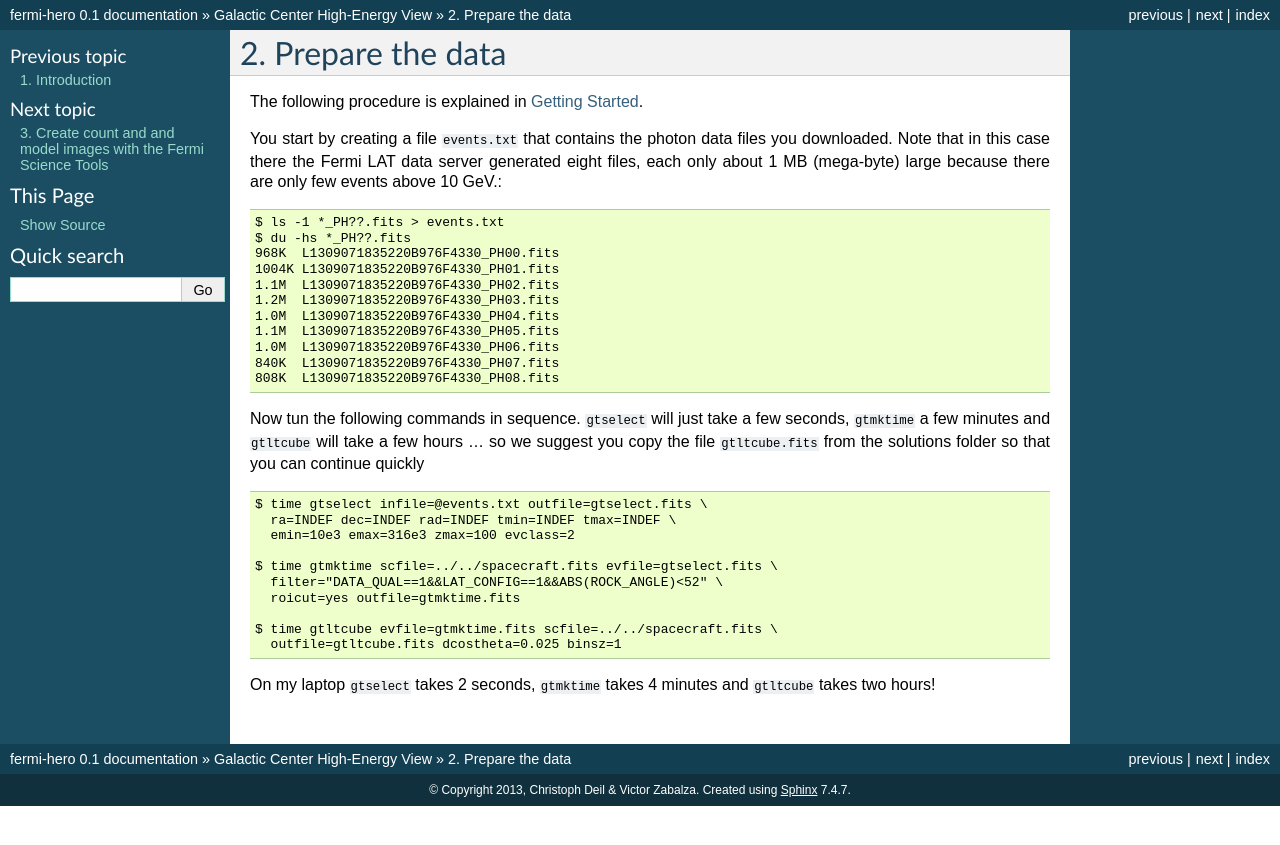
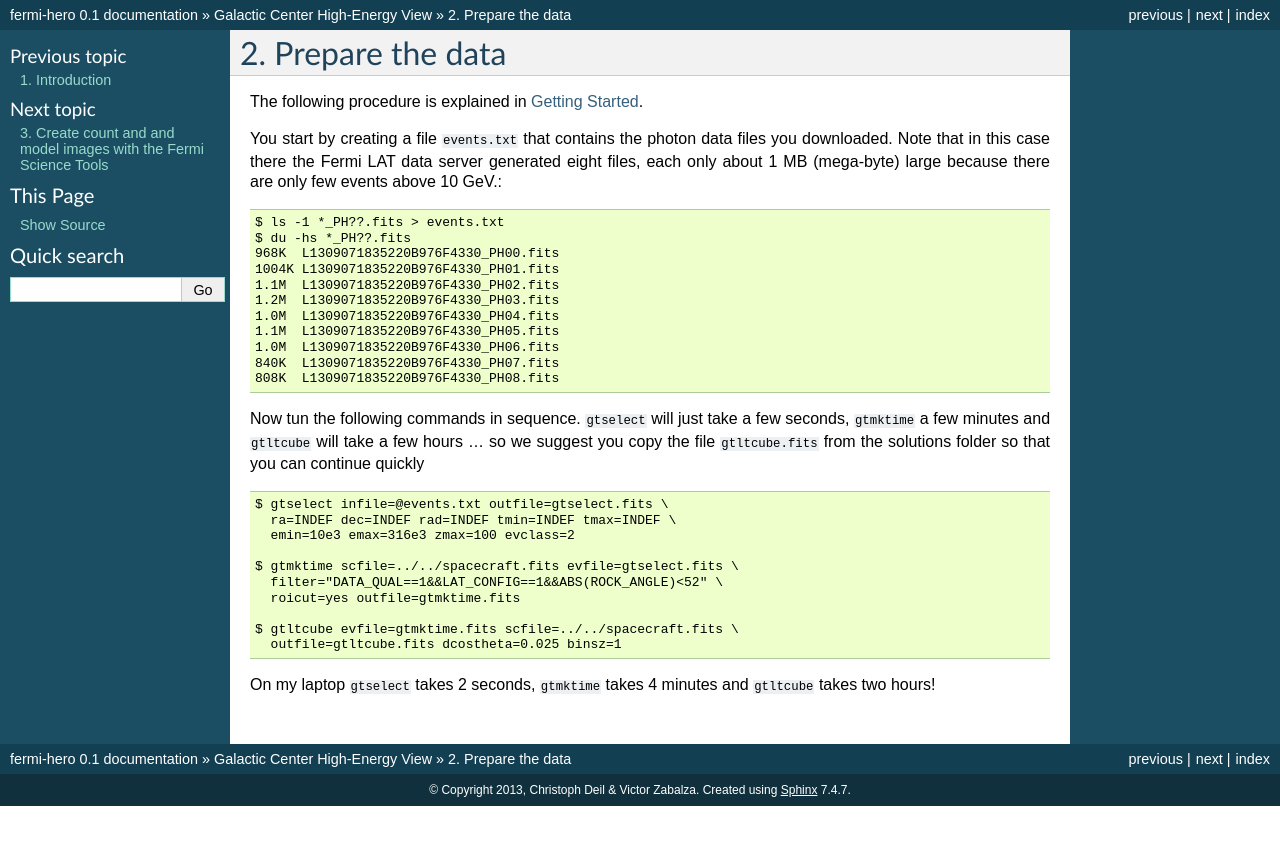
Before and after one commit to gammapy/fermi-hero, a Sphinx documentation site: the page built from docs/galactic_center/prepare_data.rst, in a window 1280 px wide. Shown: the top 845 px of the page. Built offline with Sphinx 7.4.7, drawn with Linux system fonts in a browser that asks for light colours.

Commit message:
Remove unix `time` in from of commands to avoid confusion.

```diff
--- a/docs/galactic_center/prepare_data.rst
+++ b/docs/galactic_center/prepare_data.rst
@@ -26,15 +26,15 @@ Now tun the following commands in sequence. ``gtselect`` will just take a few se
 you copy the file ``gtltcube.fits`` from the solutions folder so that you can continue quickly ::
 
 
-   $ time gtselect infile=@events.txt outfile=gtselect.fits \
+   $ gtselect infile=@events.txt outfile=gtselect.fits \
      ra=INDEF dec=INDEF rad=INDEF tmin=INDEF tmax=INDEF \
      emin=10e3 emax=316e3 zmax=100 evclass=2
 
-   $ time gtmktime scfile=../../spacecraft.fits evfile=gtselect.fits \
+   $ gtmktime scfile=../../spacecraft.fits evfile=gtselect.fits \
      filter="DATA_QUAL==1&&LAT_CONFIG==1&&ABS(ROCK_ANGLE)<52" \
      roicut=yes outfile=gtmktime.fits
 
-   $ time gtltcube evfile=gtmktime.fits scfile=../../spacecraft.fits \
+   $ gtltcube evfile=gtmktime.fits scfile=../../spacecraft.fits \
      outfile=gtltcube.fits dcostheta=0.025 binsz=1
 
 On my laptop ``gtselect`` takes 2 seconds, ``gtmktime`` takes 4 minutes and ``gtltcube`` takes two hours!
--- a/docs/galactic_center/science_tool_images.rst
+++ b/docs/galactic_center/science_tool_images.rst
@@ -72,17 +72,17 @@ that come with the Fermi Science tools software distribution so that the tools w
 
 Now we can run the tools to compute exposure and the PSF-convolved model image using these commands::
 
-   $ time gtbin evfile=gtmktime.fits scfile=../../spacecraft.fits outfile=count_cube.fits \
+   $ gtbin evfile=gtmktime.fits scfile=../../spacecraft.fits outfile=count_cube.fits \
      algorithm=CCUBE ebinalg=LOG emin=10e3 emax=316e3 enumbins=8 \
      nxpix=600 nypix=100 binsz=0.1 coordsys=GAL \
      xref=0 yref=0 axisrot=0 proj=CAR
 
-   $ time gtexpcube2 infile=gtltcube.fits cmap=none outfile=gtexpcube2.fits \
+   $ gtexpcube2 infile=gtltcube.fits cmap=none outfile=gtexpcube2.fits \
      irfs=P7SOURCE_V6 nxpix=1800 nypix=900 binsz=0.2 coordsys=GAL \
      xref=0 yref=0 axisrot=0 proj=AIT \
      emin=10e3 emax=316e3 enumbins=8 bincalc=EDGE
 
-   $ time gtmodel srcmaps=count_cube.fits srcmdl=diffuse_model.xml \
+   $ gtmodel srcmaps=count_cube.fits srcmdl=diffuse_model.xml \
      outfile=model_image.fits irfs=P7SOURCE_V6 \
      expcube=gtltcube.fits bexpmap=gtexpcube2.fits
 
```
